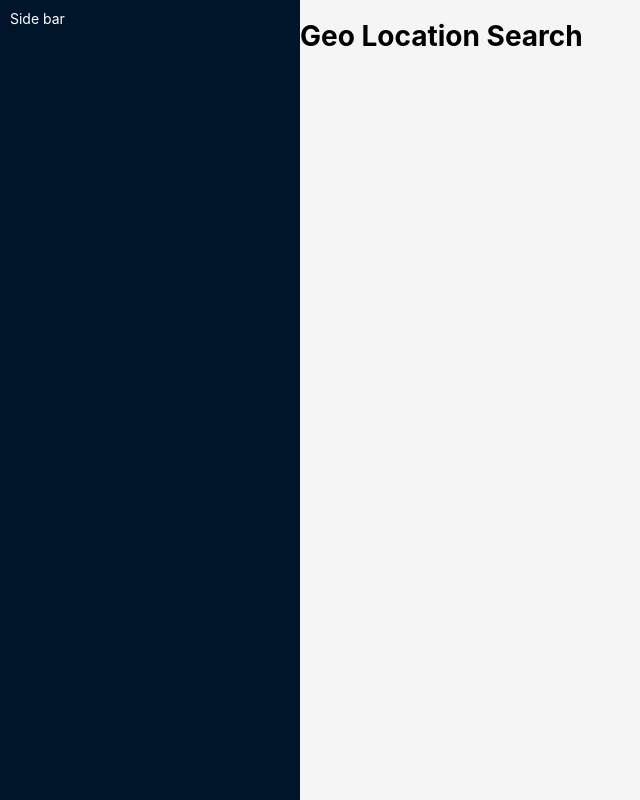
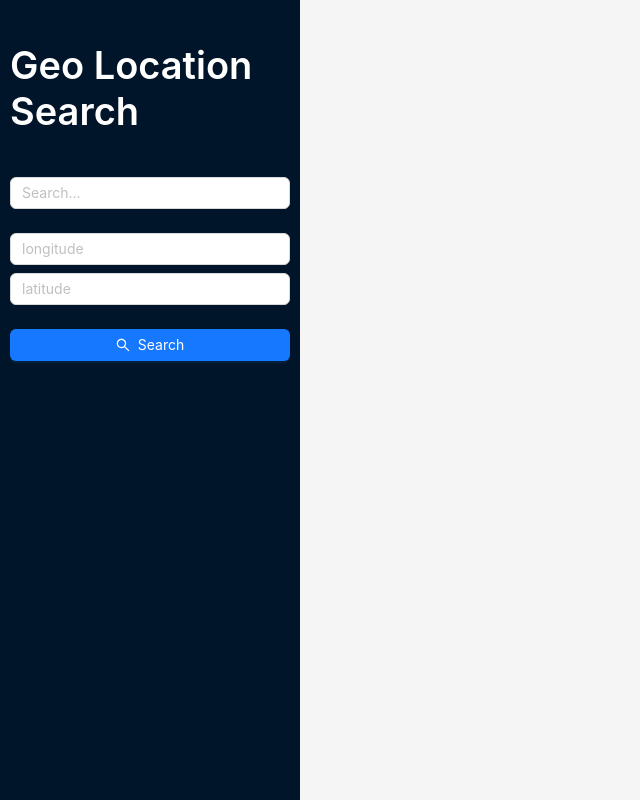
Before and after one commit to fob413/geolocation-based-search, a React (Vite) app in the folder frontend/: page / in a window 1280 px wide. Shown: the whole page, without its empty margins (0-640 px from the left). Built offline with nearby package versions, Linux system fonts and the light colour scheme.

Commit message:
Drawer component - updates drawer component - creates search form - updates styling

```diff
--- a/frontend/src/App.css
+++ b/frontend/src/App.css
@@ -6,3 +6,7 @@
     flex-direction: column;
     justify-content: center;
 }
+
+h1.white-text {
+    color: white;
+}
--- a/frontend/src/App.tsx
+++ b/frontend/src/App.tsx
@@ -7,7 +7,6 @@ function App() {
     <Layout>
         <Drawer />
 
-        <h1>Geo Location Search</h1>
     </Layout>
   )
 }
--- a/frontend/src/components/drawer/index.tsx
+++ b/frontend/src/components/drawer/index.tsx
@@ -1,6 +1,8 @@
-import { Layout } from "antd";
+import { Layout, Input, Button, Flex, Typography } from "antd";
+import { SearchOutlined } from '@ant-design/icons'
 
 const { Sider } = Layout;
+const { Title } = Typography;
 
 
 const Drawer = () => {
@@ -11,7 +13,20 @@ const Drawer = () => {
             className={"sidebar"}
             width={300}
         >
-            Side bar
+            <Flex vertical gap="large">
+                <Title className="white-text">Geo Location Search</Title>
+
+                <Input placeholder="Search..." />
+
+                <Flex wrap gap="small">
+                    <Input placeholder="longitude" />
+                    <Input placeholder="latitude" />
+                </Flex>
+
+                <Button type="primary" icon={<SearchOutlined />}>
+                    Search
+                </Button>
+            </Flex>
         </Sider>
     );
 };
```
